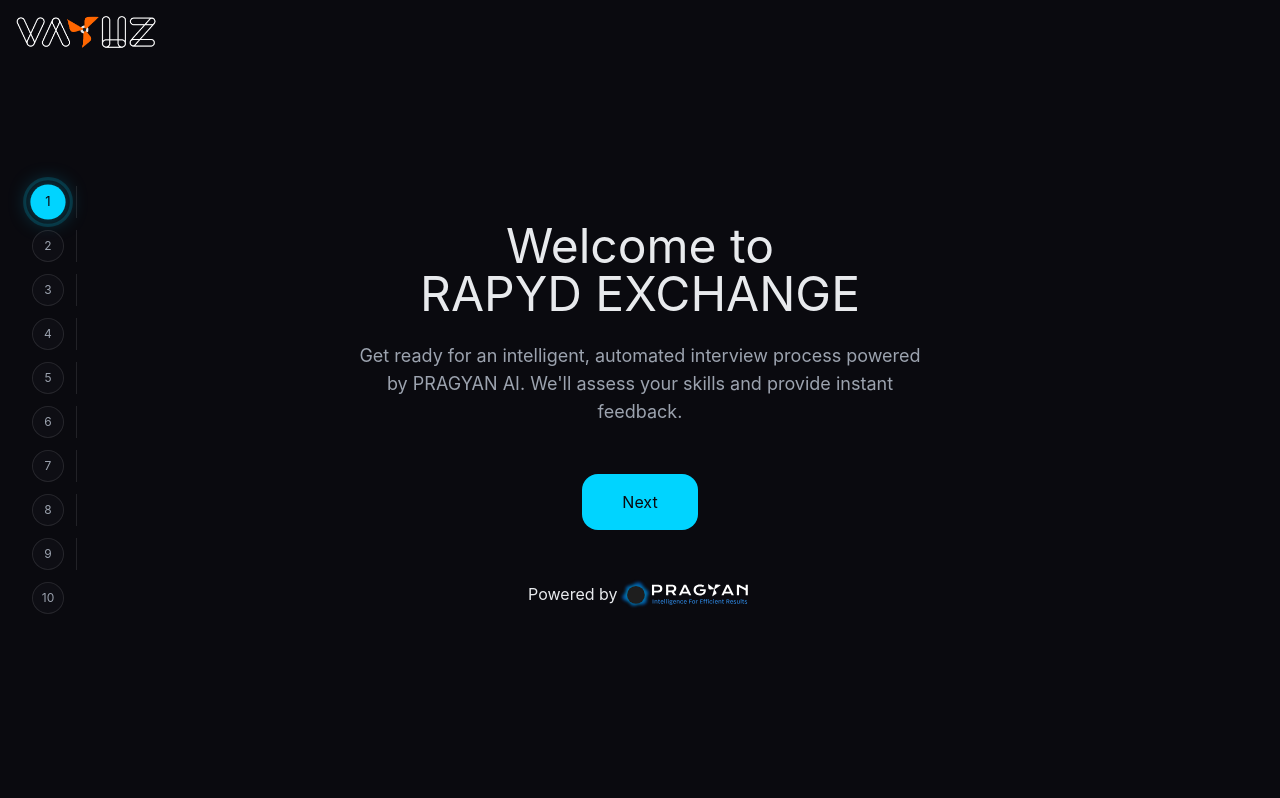
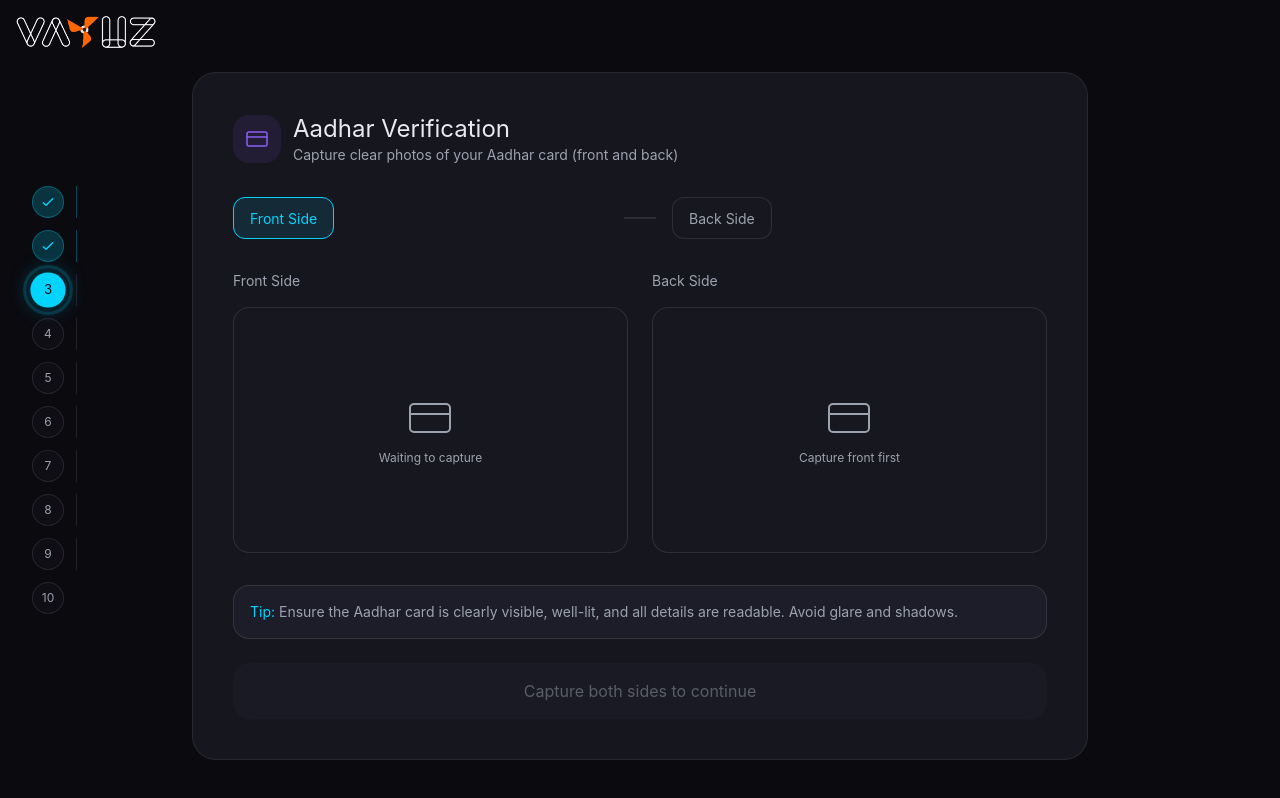
Before and after one commit to nishant-chauhan2427/AI_POC_Frontend, a React (Vite) app: page / in a window 1280 px wide. Shown: the top 798 px of the page. Built offline with nearby package versions, Linux system fonts and the light colour scheme; no server answers.

Commit message:
fixed api endpoints

```diff
--- a/src/App.tsx
+++ b/src/App.tsx
@@ -95,7 +95,7 @@
 };
 
 export default function App() {
-  const [currentStep, setCurrentStep] = useState(1);
+  const [currentStep, setCurrentStep] = useState(3);
 
   /* ---------------- URL DATA ---------------- */
   const [initialUserData, setInitialUserData] = useState(null);
@@ -184,7 +184,7 @@
 
     // 🔹 REAL API CALL (replace URL if needed)
     const response = await fetch(
-      `${API_BASE}/aadhaarcard/upload-candidate-image/`,
+      `${API_BASE}/auth/upload-candidate-image`,
       {
         method: "POST",
         body: formData,
--- a/src/components/Step2UserDetails.tsx
+++ b/src/components/Step2UserDetails.tsx
@@ -68,7 +68,7 @@
       const captchaToken = await executeRecaptcha();
 
       /* ✅ Register API (WITH reCAPTCHA) */
-      const regResponse = await postJSON("/register/", {
+      const regResponse = await postJSON("/register/candidate", {
         name,
         email,
         test_id: testId,
--- a/src/components/Step3AadharVerification.tsx
+++ b/src/components/Step3AadharVerification.tsx
@@ -172,9 +172,12 @@
       formData.append("candidate_name", candidate_name);
 
       const data = await postForm(
-        "/aadhaarcard/extract-aadhaar-text/",
+        "/auth/upload-aadhaar-card",
         formData,
       );
+
+      console.log(data, "aadhaar response");
+
 
       localStorage.setItem("isaadhaarcard", "true");
 
--- a/src/components/Step4PhotoCapture.tsx
+++ b/src/components/Step4PhotoCapture.tsx
@@ -131,7 +131,7 @@
 
                     {/* FACE GUIDE */}
                     <div className="absolute inset-0 flex items-center justify-center pointer-events-none">
-                      <div className="w-64 h-80 border-2 border-dashed border-primary/50 rounded-[40%]" />
+                      <div className="w-64 h-80 border-2 border-dashed border-blue-600 border-primary/100 rounded-[40%]" />
                     </div>
                   </motion.div>
                 ) : (
```
